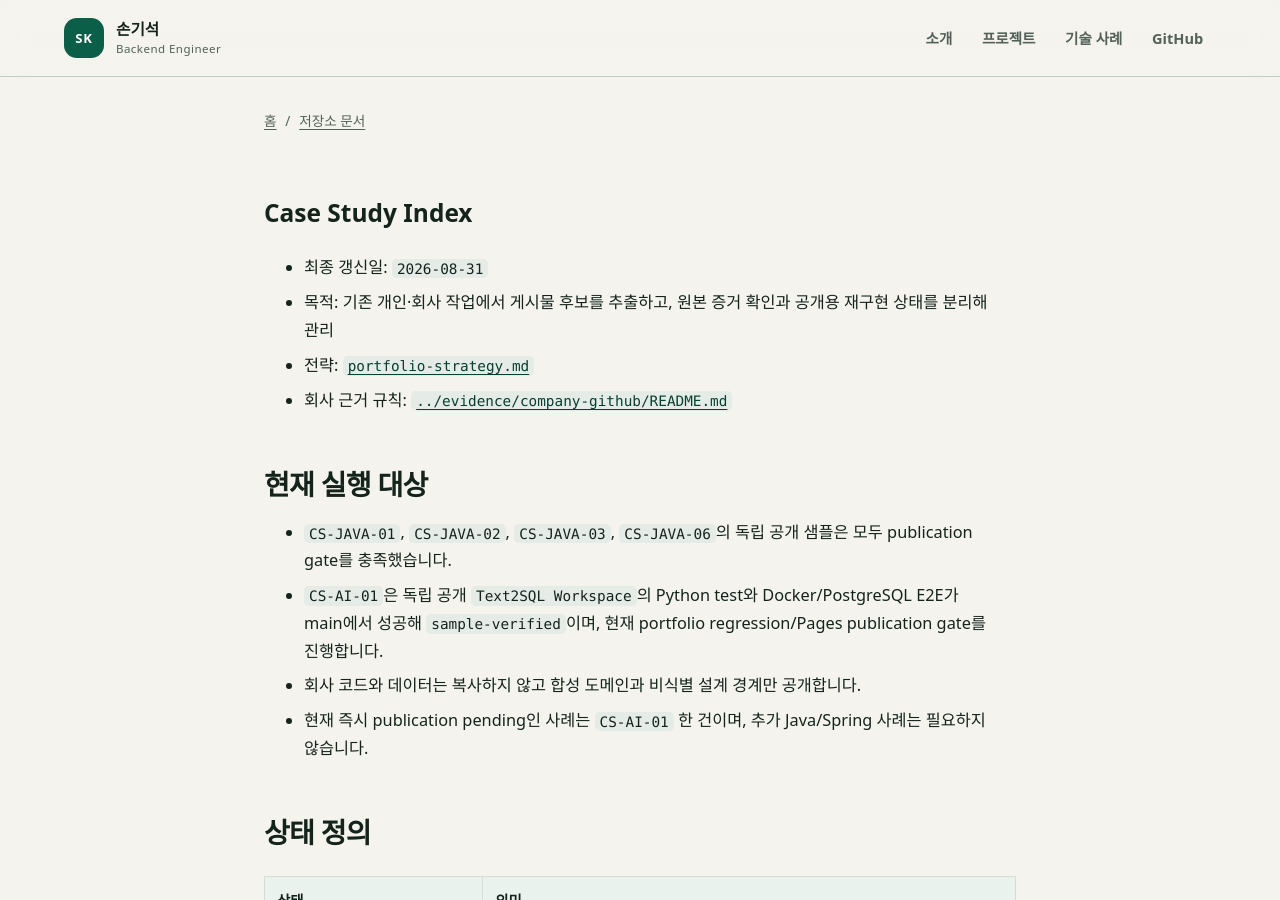
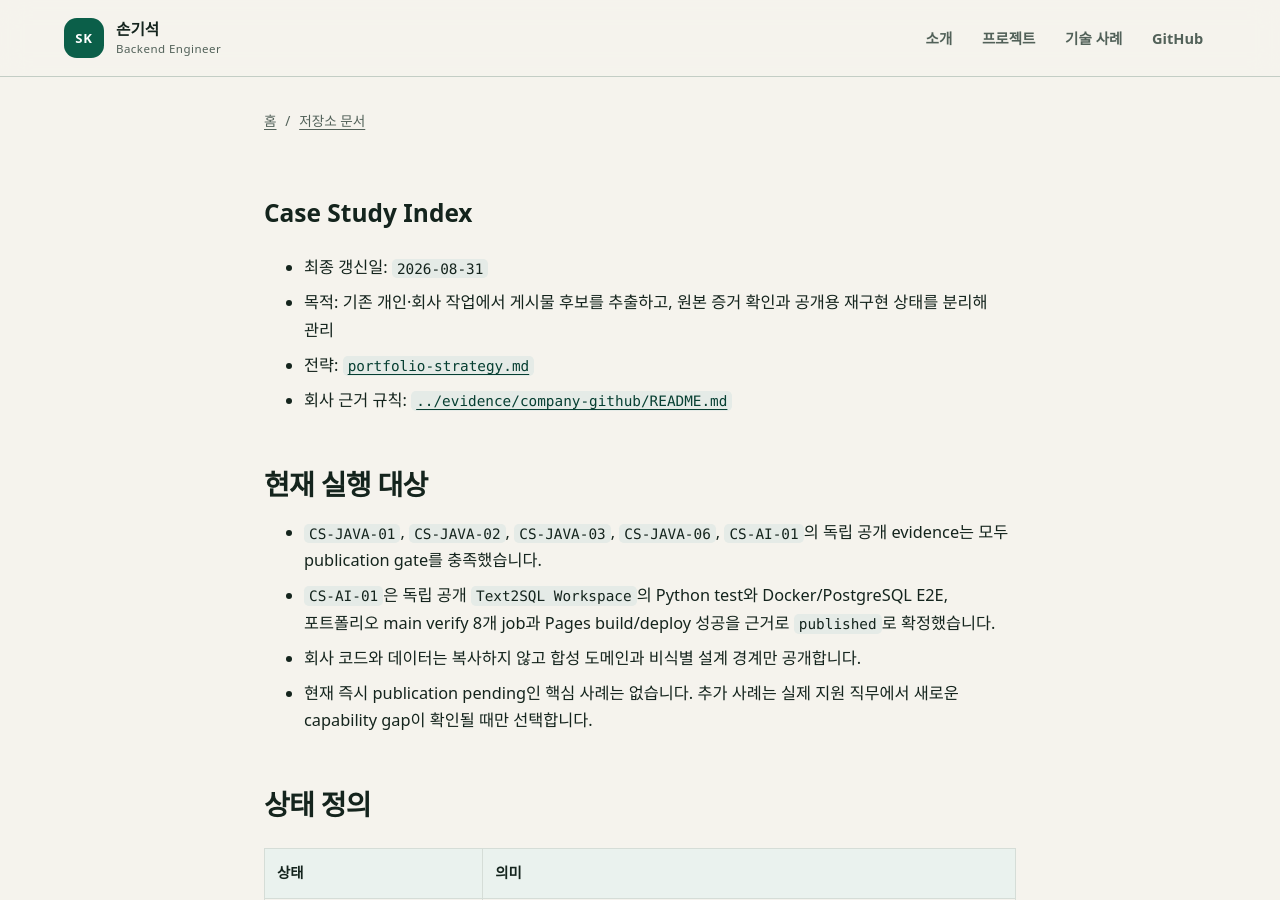
Before and after one commit to son1004007/engineering-career-portfolio, a Jekyll site: the page built from 03_portfolio/case-study-index.md, in a window 1280 px wide and 900 px high. Built offline with Jekyll 4.4.1, drawn with Linux system fonts in a browser that asks for light colours; our own code applies the rules of GitHub Pages for plain Markdown files; some of the changed text lies outside the part shown.

Commit message:
docs: mark Text2SQL case publication complete

```diff
--- a/03_portfolio/case-study-index.md
+++ b/03_portfolio/case-study-index.md
@@ -7,10 +7,10 @@
 
 ## 현재 실행 대상
 
-- `CS-JAVA-01`, `CS-JAVA-02`, `CS-JAVA-03`, `CS-JAVA-06`의 독립 공개 샘플은 모두 publication gate를 충족했습니다.
-- `CS-AI-01`은 독립 공개 `Text2SQL Workspace`의 Python test와 Docker/PostgreSQL E2E가 main에서 성공해 `sample-verified`이며, 현재 portfolio regression/Pages publication gate를 진행합니다.
+- `CS-JAVA-01`, `CS-JAVA-02`, `CS-JAVA-03`, `CS-JAVA-06`, `CS-AI-01`의 독립 공개 evidence는 모두 publication gate를 충족했습니다.
+- `CS-AI-01`은 독립 공개 `Text2SQL Workspace`의 Python test와 Docker/PostgreSQL E2E, 포트폴리오 main verify 8개 job과 Pages build/deploy 성공을 근거로 `published`로 확정했습니다.
 - 회사 코드와 데이터는 복사하지 않고 합성 도메인과 비식별 설계 경계만 공개합니다.
-- 현재 즉시 publication pending인 사례는 `CS-AI-01` 한 건이며, 추가 Java/Spring 사례는 필요하지 않습니다.
+- 현재 즉시 publication pending인 핵심 사례는 없습니다. 추가 사례는 실제 지원 직무에서 새로운 capability gap이 확인될 때만 선택합니다.
 
 ## 상태 정의
 
@@ -53,7 +53,7 @@
 
 | ID | 게시물 후보 | 근거 | 현재 상태 | 공개 코드 방식 | 다음 확인 |
 |---|---|---|---|---|---|
-| `CS-AI-01` | [Text2SQL/NL2SQL을 안전한 API 기능으로 만든 과정](case-studies/text2sql-validation.md) | `WORK-AI-01` 비공개 실무 근거 + 독립 공개 [`Text2SQL Workspace`](https://github.com/son1004007/text2sql-workspace) main CI의 Python test·Docker/PostgreSQL E2E PASS (`2026-08-31`) | `sample-verified` | 합성 commerce data, FastAPI, SQLGlot policy, deterministic model fixture, PostgreSQL dedicated read-only reader와 Docker runtime을 회사 원본과 독립 구현 | portfolio regression + main Pages build/deploy 후 `published` 승격 |
+| `CS-AI-01` | [Text2SQL/NL2SQL을 안전한 API 기능으로 만든 과정](case-studies/text2sql-validation.md) | `WORK-AI-01` 비공개 실무 근거 + 독립 공개 [`Text2SQL Workspace`](https://github.com/son1004007/text2sql-workspace) main CI Python test·Docker/PostgreSQL E2E PASS + 포트폴리오 main verify 8개·Pages build/deploy PASS (`2026-08-31`) | `published` | 합성 commerce data, FastAPI, SQLGlot policy, deterministic model fixture, PostgreSQL dedicated read-only reader와 Docker runtime을 회사 원본과 독립 구현 | external real LLM 정확도, production auth/load/SLA는 별도 evidence 전 주장 금지 |
 | `CS-AI-02` | [Agentic Runtime의 작업 격리와 artifact/provenance 추적](case-studies/agent-runtime-artifact-provenance.md) | `WORK-AI-02`, `E3`, `tested-component` | `source-reviewed` | workspace 탈출 차단과 manifest 추적을 일반화한 샘플 | 전체 플랫폼이 아닌 본인 구현 구성요소 경계 명시 |
 | `CS-AI-03` | HWP 문서 구조를 보존하는 검색·적재 파이프라인 | [개인 공개 저장소](https://github.com/son1004007/hwp-ingest-rag-pipeline), 코드 존재 | `candidate` | 기존 공개 코드를 정리하고 테스트 추가 | README-구현 불일치, 고정 경로와 기본 DB 설정 제거 |
 
```
